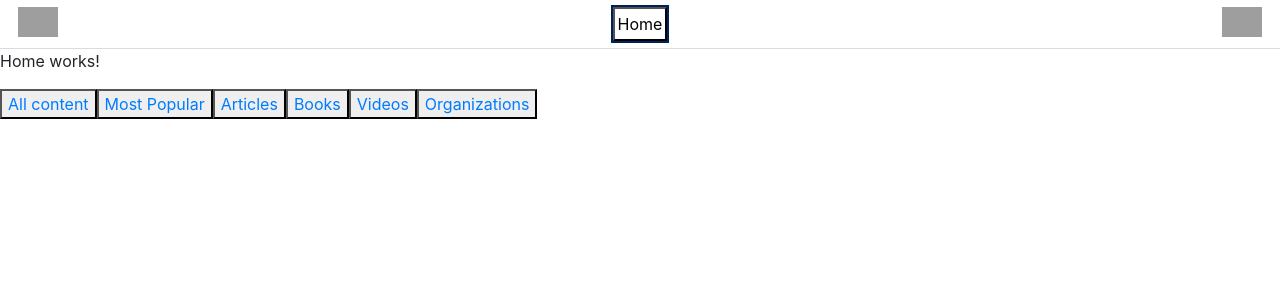
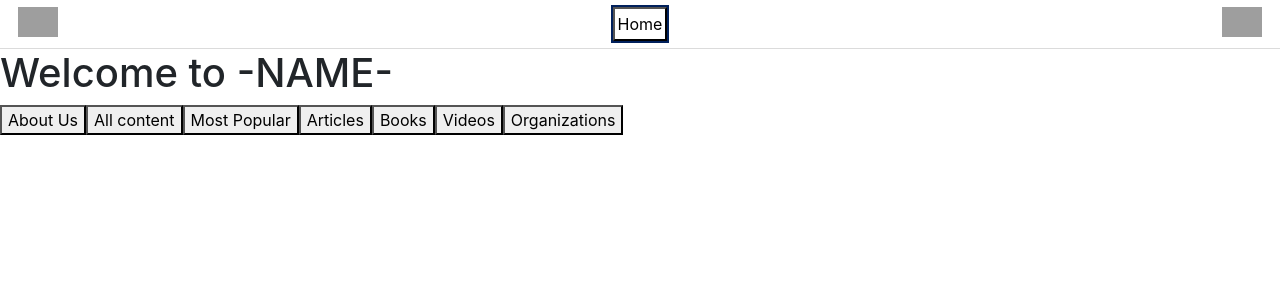
Before and after one commit to curley2121/Enviornmental-Racism, a React (Create React App) app: page / in a window 1280 px wide. Shown: the top 300 px of the page. Built offline with nearby package versions, Linux system fonts and the light colour scheme; grey boxes are pictures that could not be loaded.

Commit message:
Update Home.js

```diff
--- a/src/components/Home.js
+++ b/src/components/Home.js
@@ -1,40 +1,56 @@
 import React from 'react';
 import { Link } from "react-router-dom";
+import css from './Home.module.css';
 
 function Home() {
     return (
-        <div>
-            <p>Home works!</p>
-            <button>
+        <div className={css.container}>
+            <h1 className={css.title}>Welcome to -NAME- </h1>
+                <Link to="/about">
+                  <button className={css.contbutton}>
+                    About Us
+                  </button>
+                </Link>
                 <Link to="/Content/all">
+                  <button className={css.contbutton}>
                     All content
+                  </button>
                 </Link>
-            </button>
-            <button>
+
                 <Link to="/Content/mostPopular">
+                  <button className={css.contbutton}>
                     Most Popular
+                  </button>
                 </Link>
-            </button>
-            <button>
+
+
                 <Link to="/Content/article">
+                  <button className={css.contbutton}>
                     Articles
+                  </button>
                 </Link>
-            </button>
-            <button>
+
+
                 <Link to="/Content/book">
+                  <button className={css.contbutton}>
                     Books
+                  </button>
                 </Link>
-            </button>
-            <button>
+
+
                 <Link to="/Content/video">
+                  <button className={css.contbutton}>
                     Videos
+                  </button>
                 </Link>
-            </button>
-            <button>
+
+
                 <Link to="/Content/organization">
+                  <button className={css.contbutton}>
                     Organizations
+                  </button>
                 </Link>
-            </button>
+
         </div>
     )
 }
```
